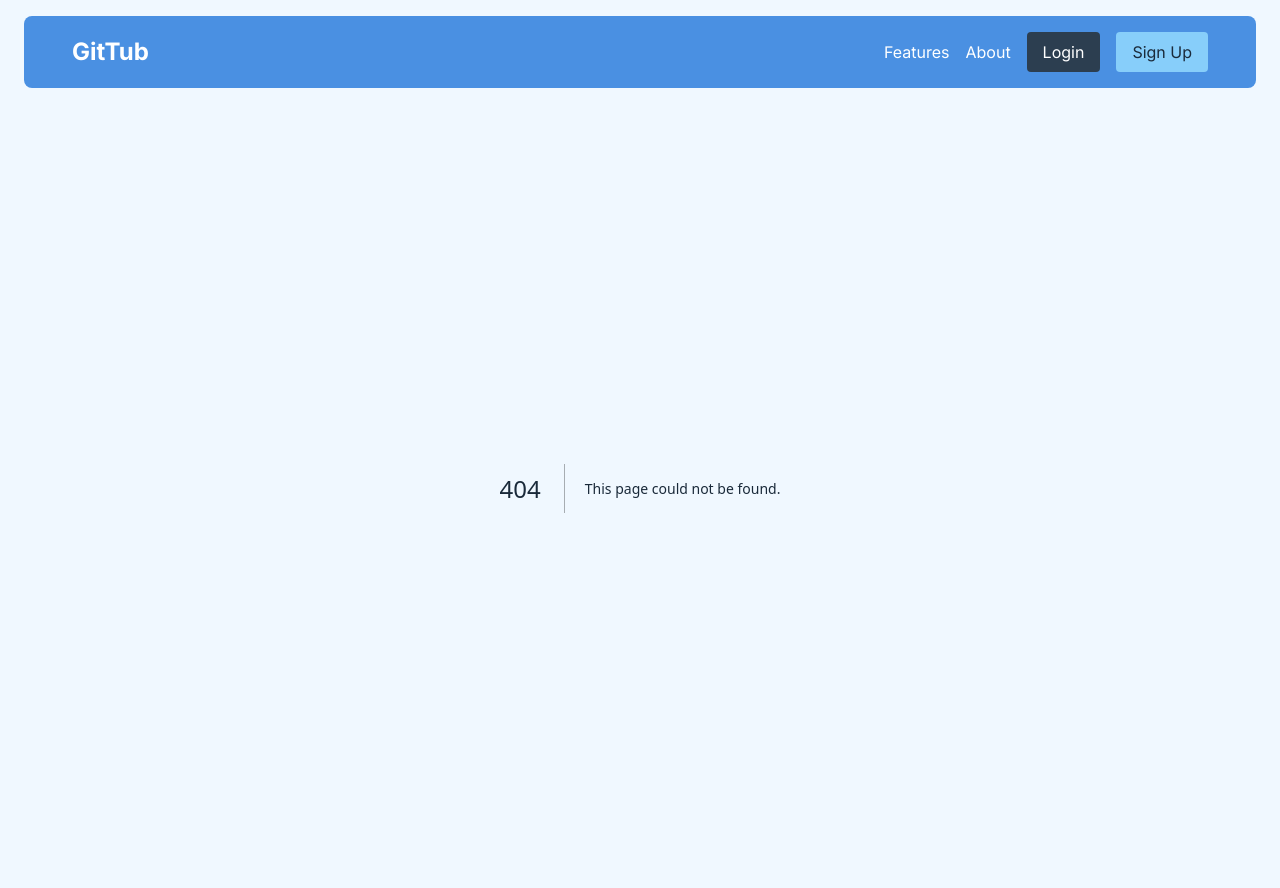
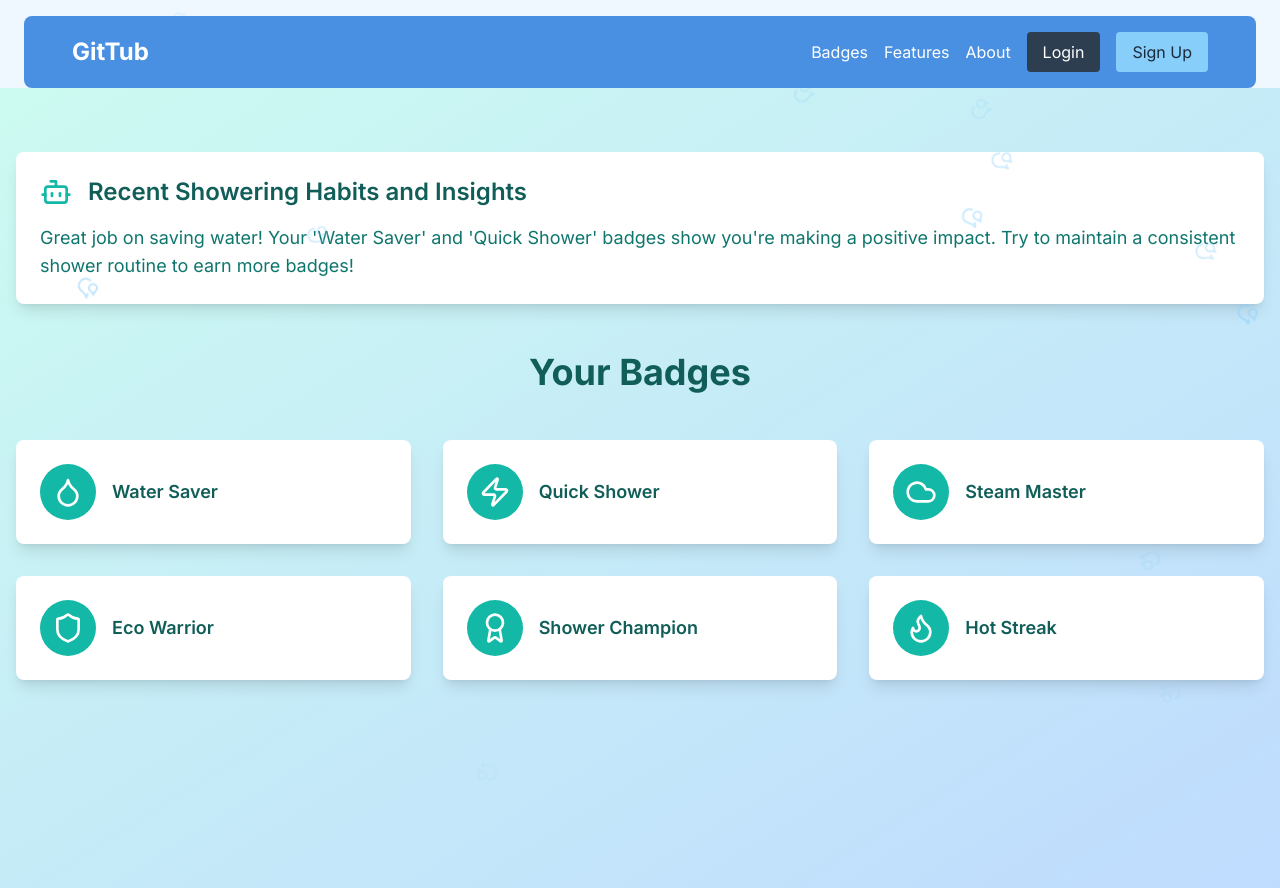
Before and after one commit to demonking-mw/GitTub-1, a Next.js app in the folder frontend/: page /badges in a window 1280 px wide. Before the commit this address had no page. Built offline with nearby package versions, Linux system fonts and the light colour scheme.

Commit message:
badge page added, ai response added

```diff
--- /dev/null
+++ b/frontend/src/app/badges/page.tsx
@@ -0,0 +1,69 @@
+import { Shield, Award, Droplet, Zap, Flame, Cloud, Bot } from "lucide-react";
+
+import { WaterDrops } from "@/components/waterdrops";
+
+// Test array of badges
+const userBadges = [
+  { name: "Water Saver", icon: "Droplet" },
+  { name: "Quick Shower", icon: "Zap" },
+  { name: "Steam Master", icon: "Cloud" },
+  { name: "Eco Warrior", icon: "Shield" },
+  { name: "Shower Champion", icon: "Award" },
+  { name: "Hot Streak", icon: "Flame" },
+];
+
+const iconComponents = {
+  Shield,
+  Award,
+  Droplet,
+  Zap,
+  Flame,
+  Cloud,
+};
+
+// AI comment variable
+const aiComment =
+  "Great job on saving water! Your 'Water Saver' and 'Quick Shower' badges show you're making a positive impact. Try to maintain a consistent shower routine to earn more badges!";
+
+export default function BadgesPage() {
+  return (
+    <div className="min-h-screen bg-gradient-to-br from-teal-100 to-blue-200">
+      <div className="container mx-auto px-4 py-16">
+        <WaterDrops />
+        {/* AI Comment Box */}
+        <div className="mb-12 rounded-lg bg-white p-6 shadow-lg">
+          <div className="mb-4 flex items-center space-x-4">
+            <Bot className="h-8 w-8 text-teal-500" />
+            <h2 className="text-2xl font-semibold text-teal-800">
+              Recent Showering Habits and Insights
+            </h2>
+          </div>
+          <p className="text-lg text-teal-700">{aiComment}</p>
+        </div>
+        <h1 className="mb-12 text-center text-4xl font-bold text-teal-800">
+          Your Badges
+        </h1>
+        {/* Badge Grid */}
+        <div className="grid grid-cols-1 gap-8 md:grid-cols-2 lg:grid-cols-3">
+          {userBadges.map((badge, index) => {
+            const IconComponent =
+              iconComponents[badge.icon as keyof typeof iconComponents];
+            return (
+              <div
+                key={index}
+                className="flex items-center space-x-4 rounded-lg bg-white p-6 shadow-lg transition-transform hover:scale-105"
+              >
+                <div className="rounded-full bg-teal-500 p-3">
+                  <IconComponent className="h-8 w-8 text-white" />
+                </div>
+                <span className="text-lg font-semibold text-teal-800">
+                  {badge.name}
+                </span>
+              </div>
+            );
+          })}
+        </div>
+      </div>
+    </div>
+  );
+}
--- /dev/null
+++ b/frontend/src/app/components/waterdrops.tsx
@@ -0,0 +1,19 @@
+import { Droplets } from "lucide-react";
+export function WaterDrops() {
+  return (
+    <div className="absolute inset-0">
+      {[...Array(20)].map((_, i) => (
+        <Droplets
+          key={i}
+          className="animate-fall absolute text-[#87CEFA] opacity-30"
+          style={{
+            left: `${Math.random() * 100}%`,
+            top: `-${Math.random() * 20}%`,
+            animationDuration: `${Math.random() * 3 + 2}s`,
+            animationDelay: `${Math.random() * 2}s`,
+          }}
+        />
+      ))}
+    </div>
+  );
+}
--- a/frontend/src/app/layout.tsx
+++ b/frontend/src/app/layout.tsx
@@ -19,13 +19,22 @@ export default function RootLayout({
   return (
     <html lang="en">
       <body className={`${inter.className} bg-[#F0F8FF] text-[#1A2A3A]`}>
-        <div className="px-6 mt-4">
-            <nav className="bg-[#4A90E2] p-4 rounded-lg">
+        <div className="mt-4 px-6">
+          <nav className="rounded-lg bg-[#4A90E2] p-4 z-50 relative">
             <div className="container mx-auto flex items-center justify-between">
-              <Link href="/" className="text-2xl font-bold text-white">
+                <Link
+                href="/"
+                className="text-2xl font-bold text-white hover:font-extrabold transition-all duration-200"
+                >
                 GitTub
                 </Link>
               <div className="space-x-4">
+                <Link
+                  href="/badges"
+                  className="text-white hover:text-[#87CEFA]"
+                >
+                  Badges
+                </Link>
                 <Link href="#" className="text-white hover:text-[#87CEFA]">
                   Features
                 </Link>
--- a/frontend/src/app/page.tsx
+++ b/frontend/src/app/page.tsx
@@ -1,5 +1,5 @@
 import Image from "next/image"
-import { Droplets } from "lucide-react"
+import { WaterDrops } from "./components/waterdrops";
 
 export default function Home() {
   return (
@@ -57,22 +57,3 @@ export default function Home() {
     </main>
   );
 }
-
-function WaterDrops() {
-  return (
-    <div className="absolute inset-0">
-      {[...Array(20)].map((_, i) => (
-        <Droplets
-          key={i}
-          className="text-[#87CEFA] opacity-30 absolute animate-fall"
-          style={{
-            left: `${Math.random() * 100}%`,
-            top: `-${Math.random() * 20}%`,
-            animationDuration: `${Math.random() * 3 + 2}s`,
-            animationDelay: `${Math.random() * 2}s`,
-          }}
-        />
-      ))}
-    </div>
-  )
-}
```
Lines whose indentation alone changed are shown as unchanged.
